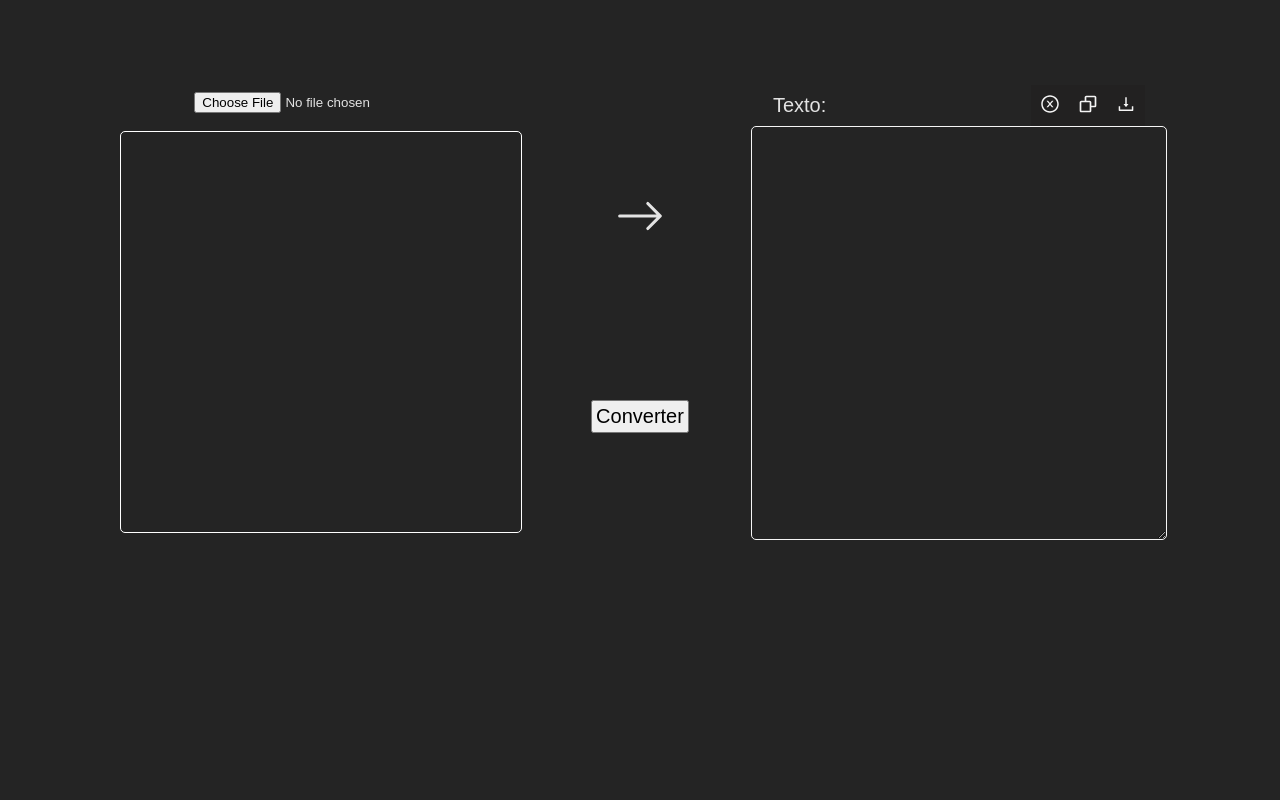
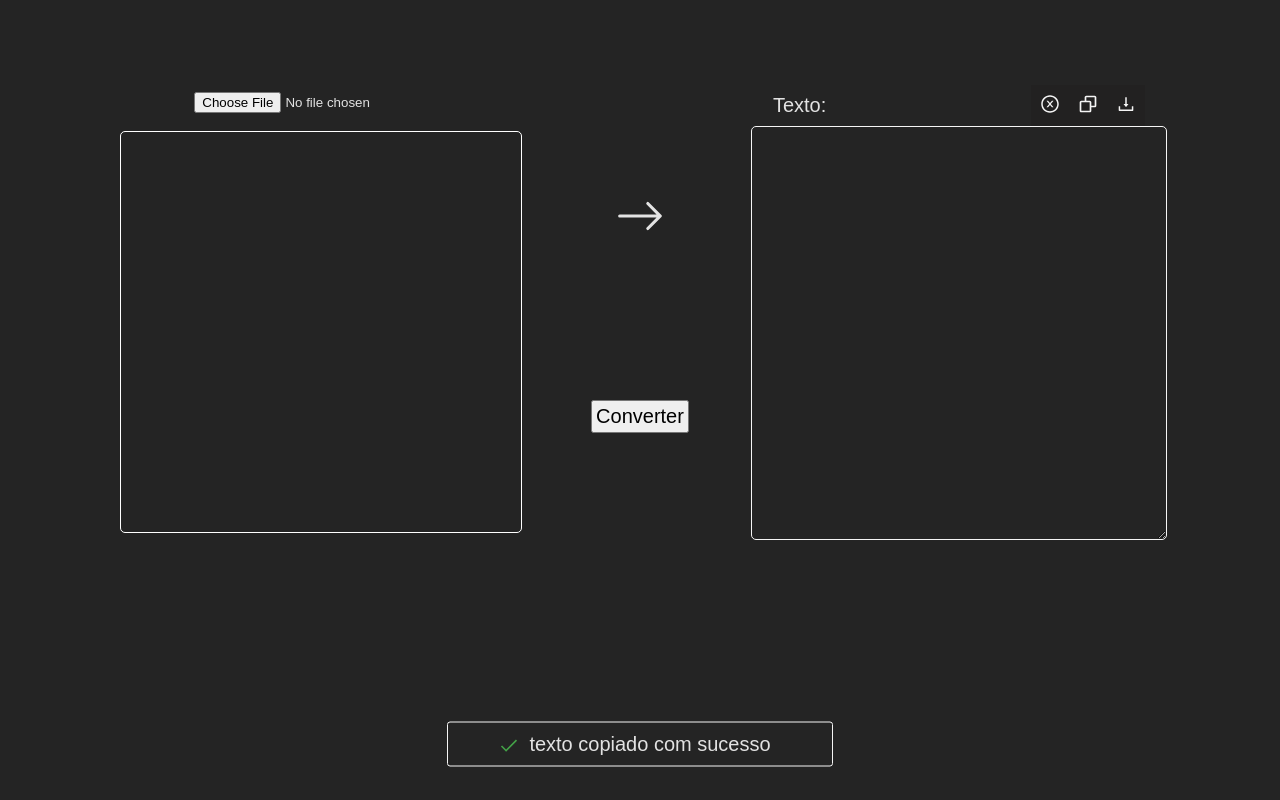
Before and after one commit to vitor-navarro/conversorImagemTexto, a React (Vite) app: page / in a window 1280 px wide. Both pictures are taken after a click on the button 1088 px from the left and 105 px from the top of the page. Built offline with nearby package versions, Linux system fonts and the light colour scheme.

Commit message:
adicionado caixa de popup ao copiar conteudo

```diff
--- a/src/App.tsx
+++ b/src/App.tsx
@@ -1,5 +1,6 @@
 import { BsArrowRight, BsFillArrowDownSquareFill } from 'react-icons/bs'
 import { AiOutlineLoading } from 'react-icons/ai'
+import { FcCheckmark } from 'react-icons/fc'
 import { useState, useEffect } from 'react'
 import UtilityBar from './components/utiliyBar';
 import Tesseract from 'tesseract.js';
@@ -10,6 +11,7 @@ function App() {
   const [url, setUrl] = useState('')
   const [textConverted, setTextConverted] = useState('')
   const [isConverting, setIsConverting] = useState(false)
+  const [popupActive, setPopupActive] = useState(false)
 
   function onImageChange(e: any) {
     if (e.target.files && e.target.files[0]) {
@@ -147,13 +149,18 @@ function App() {
     <div className='div3'>
       <div className='inline-flex'>
         <label className='label-titulo'>Texto:</label>
-        <UtilityBar input = {textConverted} setInput={setTextConverted}></UtilityBar>
+        <UtilityBar input = {textConverted} setInput={setTextConverted} setPopupActive={setPopupActive} popupActive={popupActive} ></UtilityBar>
       </div>
       <textarea value={textConverted} onChange={(event) => setTextConverted(event.target.value)}></textarea>
     </div>
 
-    <div className="popup">
+    {popupActive && (
+      <div className="popup">
+        <FcCheckmark></FcCheckmark>
+        <p>texto copiado com sucesso</p>
       </div>
+    )}
+
 </div>
 )}
 
--- a/src/components/utiliyBar.tsx
+++ b/src/components/utiliyBar.tsx
@@ -1,18 +1,23 @@
 import React from 'react';
 import {Button}  from '../styledComponents';
-import MessagePopup  from './PopUp';
 import { AiOutlineCloseCircle,AiOutlineDownload } from 'react-icons/ai';
 import { BiCopy } from 'react-icons/bi';
 
 interface UtilityBarProps {
     input: string;
     setInput: (text: string) => void;
+    setPopupActive: (active: boolean) => void;
+    popupActive: boolean;
   }
 
-function UtilityBar( { input, setInput } : UtilityBarProps){
+function UtilityBar( { input, setInput, setPopupActive,popupActive } : UtilityBarProps){
 
     function handleCopy() {
         navigator.clipboard.writeText(input);
+        setPopupActive(true)
+        setTimeout(() => {
+            setPopupActive(false)
+        }, 3000);
       }
 
     function downloadFile(){
--- a/src/styles.css
+++ b/src/styles.css
@@ -63,6 +63,34 @@ div textarea{
   padding: 10px 5px;
 }
 
+.popup {
+  position: fixed;
+  display: flex;
+  flex-direction: row;
+  align-items: center;
+  justify-content: center;
+  font-size: 20px;
+  width: 30%;
+  border: solid 1px whitesmoke;
+  border-radius: 3px;
+  z-index: 1;
+  bottom: -100px;
+  left: 50%;
+  transform: translate(-50%, 50%);
+  animation: appearsBottomUp 0.5s forwards;
+}
+
+.popup p{
+  margin: 0;
+  padding: 10px;
+}
+
+.popup > * {
+  flex-grow: 0;
+  flex-shrink: 1;
+  flex-basis: auto;
+}
+
 .arrow-right {
   display: block;
 }
@@ -81,6 +109,15 @@ div textarea{
   }
   100% {
     transform: rotate(360deg);
+  }
+}
+
+@keyframes appearsBottomUp {
+  0% {
+    bottom: -100px;
+  }
+  100% {
+    bottom: 7%;
   }
 }
 
```
Also changed, not shown: src/components/PopUp.tsx (deleted, +0 -44 lines).
